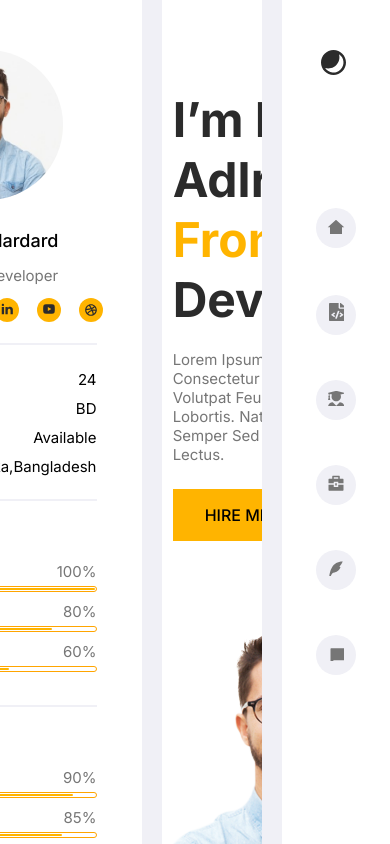
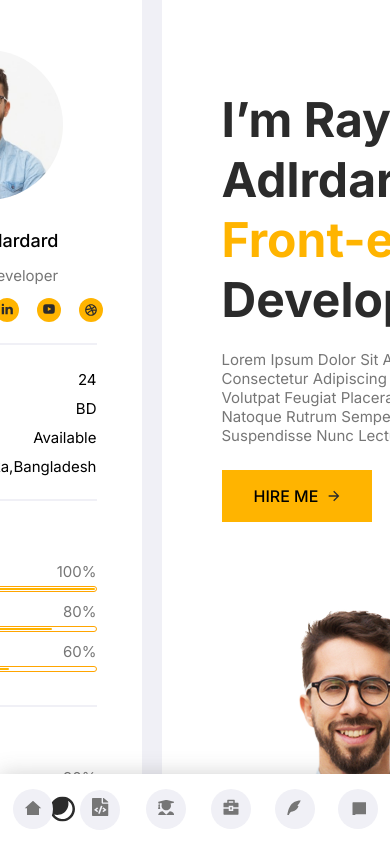
Before and after one commit to Alexandr-Obraztsov/my-portfolio, a React (Create React App) app: page / in a window 390 px wide. Built offline with nearby package versions, Linux system fonts and the light colour scheme.

Commit message:
Add adaptive RightMenu.tsx

```diff
--- a/src/App.tsx
+++ b/src/App.tsx
@@ -14,6 +14,7 @@ import {RightMenu} from "./layouts/asides/rightMenu/RightMenu";
 import {LeftMenu} from "./layouts/asides/leftMenu/LeftMenu";
 import {FlexWrapper} from "./components/FlexWrapper";
 import {MainMenu} from "./layouts/sections/mainMenu/MainMenu";
+import {theme} from "./styles/Theme";
 
 
 function App() {
@@ -52,6 +53,10 @@ const Content = styled(FlexWrapper)`
     overflow-y: auto;
     margin-right: 128px;
     width: unset;
+
+    ${theme.media.tablet} {
+        margin-right: 0;
+    }
 `
 
 export default App;
--- a/src/layouts/asides/rightMenu/RightMenu.tsx
+++ b/src/layouts/asides/rightMenu/RightMenu.tsx
@@ -9,15 +9,30 @@ export const RightMenu = () => {
     return (
         <StyledRightMenu>
             <IconWrapper>
-                <Icon id="contrast" width="30" height="30"/>
+                <Icon id="contrast" width="25" height="25"/>
             </IconWrapper>
-            <FlexWrapper alignItems="center" justifyContent="center" gap="120px" direction="column" height="100%">
+            <FlexWrapper alignItems="center" justifyContent="center" height="100%">
                 <Menu/>
             </FlexWrapper>
         </StyledRightMenu>
     );
 };
 
+
+const IconWrapper = styled.div`
+    text-align: center;
+    position: absolute;
+    top: 50px;
+    left: 50%;
+    transform: translateX(-50%);
+    height: 25px;
+
+    ${theme.media.tablet} {
+        top: 50%;
+        left: 50px;
+        transform: translateY(-50%);
+    }
+`
 
 const StyledRightMenu = styled.aside`
     position: absolute;
@@ -26,9 +41,12 @@ const StyledRightMenu = styled.aside`
     height: 100vh;
     width: 108px;
     background-color: ${theme.colors.secondaryBg};
-    padding: 50px 10px 80px 10px;
+
+    ${theme.media.tablet} {
+        top: calc(100vh - 70px);
+        left: 0;
+        width: 100%;
+        height: 70px;
+        box-shadow: 0 0 20px 0 rgba(74, 74, 74, 0.25);
+    }
 `
-
-const IconWrapper = styled.div`
-    text-align: center;
-`
--- a/src/layouts/asides/rightMenu/menu/Menu.tsx
+++ b/src/layouts/asides/rightMenu/menu/Menu.tsx
@@ -4,52 +4,141 @@ import {FlexWrapper} from "../../../../components/FlexWrapper";
 import styled from "styled-components";
 import {theme} from "../../../../styles/Theme";
 
+const menuItems = [
+    {
+        description: "Home",
+        href: "#home",
+        icon: {
+            id: "home",
+            width: "18",
+            height: "15"
+        }
+    },
+    {
+        description: "Code",
+        href: "#services",
+        icon: {
+            id: "services",
+            width: "18.5",
+            height: "18"
+        }
+    },
+    {
+        description: "Resume",
+        href: "#cv",
+        icon: {
+            id: "cv",
+            width: "16",
+            height: "15"
+        }
+    },
+    {
+        description: "Portfolio",
+        href: "#portfolio",
+        icon: {
+            id: "portfolio",
+            width: "16",
+            height: "16"
+        }
+    },
+    {
+        description: "Blog",
+        href: "#blog",
+        icon: {
+            id: "blog",
+            width: "15",
+            height: "15"
+        }
+    },
+    {
+        description: "Contacts",
+        href: "#contacts",
+        icon: {
+            id: "contact",
+            width: "15",
+            height: "15"
+        }
+    }
+]
+
+
 export const Menu = () => {
     return (
-        <nav>
+        <StyledMenu>
             <MenuList>
                 <FlexWrapper alignItems="center" gap="65px" direction="column">
-                    <MenuItem>
-                        <a href="#home">
-                            <Icon id="home" width="18" height="15"/>
-                        </a>
-                    </MenuItem>
-                    <MenuItem>
-                        <a href="#services">
-                            <Icon id="services" width="16.5" height="18"/>
-                        </a>
-                    </MenuItem>
-                    <MenuItem>
-                        <a href="#cv">
-                            <Icon id="cv" width="16" height="15"/>
-                        </a>
-                    </MenuItem>
-                    <MenuItem>
-                        <a href="#portfolio">
-                            <Icon id="portfolio" width="16" height="16"/>
-                        </a>
-                    </MenuItem>
-                    <MenuItem>
-                        <a href="#blog">
-                            <Icon id="blog" width="15" height="15"/>
-                        </a>
-                    </MenuItem>
-                    <MenuItem>
-                        <a href="#contact">
-                            <Icon id="contact" width="15" height="15"/>
-                        </a>
-                    </MenuItem>
+                    {menuItems.map((item, index) => (
+                        <MenuItem key={index}>
+                            <ItemDescription>{item.description}</ItemDescription>
+                            <a href={item.href}>
+                                <Icon id={item.icon.id} width={item.icon.width} height={item.icon.height}/>
+                            </a>
+                        </MenuItem>
+                    ))}
                 </FlexWrapper>
             </MenuList>
-        </nav>
+        </StyledMenu>
     );
 };
 
 const MenuList = styled.ul`
-    list-style: none;
+
+    ${theme.media.tablet} {
+        ${FlexWrapper} {
+            flex-direction: row;
+            align-items: center;
+            width: 100%;
+            justify-content: space-around;
+            gap: unset;
+        }
+    }
+`
+
+const ItemDescription = styled.span`
+    position: absolute;
+    font-size: 12px;
+    font-weight: 500;
+    border-radius: 2px;
+    left: 50%;
+    top: -42px;
+    transform: translateX(-50%);
+
+    display: none;
+    background-color: ${theme.colors.primaryText};
+    color: white;
+
+    padding: 6px 15px 3px;
+
+    &::after {
+        position: absolute;
+        content: "";
+        display: inline-block;
+        width: 18px;
+        height: 14px;
+        background-color: ${theme.colors.primaryText};
+        bottom: -8px;
+        left: 50%;
+        transform: translateX(-50%);
+        clip-path: polygon(0 20%, 100% 20%, 50% 100%);
+    }
 `
 
 const MenuItem = styled.li`
+    position: relative;
+
+    &:hover {
+        a:before {
+            background-color: ${theme.colors.accent};
+        }
+
+        ${ItemDescription} {
+            display: block;
+        }
+
+        svg {
+            fill: ${theme.colors.primaryText};
+        }
+    }
 
     a {
         position: relative;
@@ -73,15 +162,11 @@ const MenuItem = styled.li`
             transform: translate(-50%, -50%);
             z-index: 1;
         }
-
-        &:hover {
-            &:before {
-                background-color: ${theme.colors.accent};
-            }
-
-            svg {
-                fill: ${theme.colors.primaryText};
-            }
-        }
     }
 `
+
+
+const StyledMenu = styled.nav`
+    max-width: 420px;
+    width: 100%;
+`
--- a/src/styles/Global.styled.tsx
+++ b/src/styles/Global.styled.tsx
@@ -21,6 +21,7 @@ export const GlobalStyled = createGlobalStyle`
         -webkit-font-smoothing: antialiased;
         -moz-osx-font-smoothing: grayscale;
         background-color: ${theme.colors.primaryBg};
+        min-width: 360px;
     }
 
     a {
--- a/src/styles/Theme.tsx
+++ b/src/styles/Theme.tsx
@@ -5,5 +5,11 @@ export const theme = {
         accent: "#FFB400",
         primaryText: "#2B2B2B",
         secondaryText: "#767676",
+    },
+
+    media: {
+        mobile: "@media screen and (max-width: 576px)",
+        tablet: "@media screen and (max-width: 768px)",
+        desktop: "@media screen and (min-width: 1140px)"
     }
 }
```
